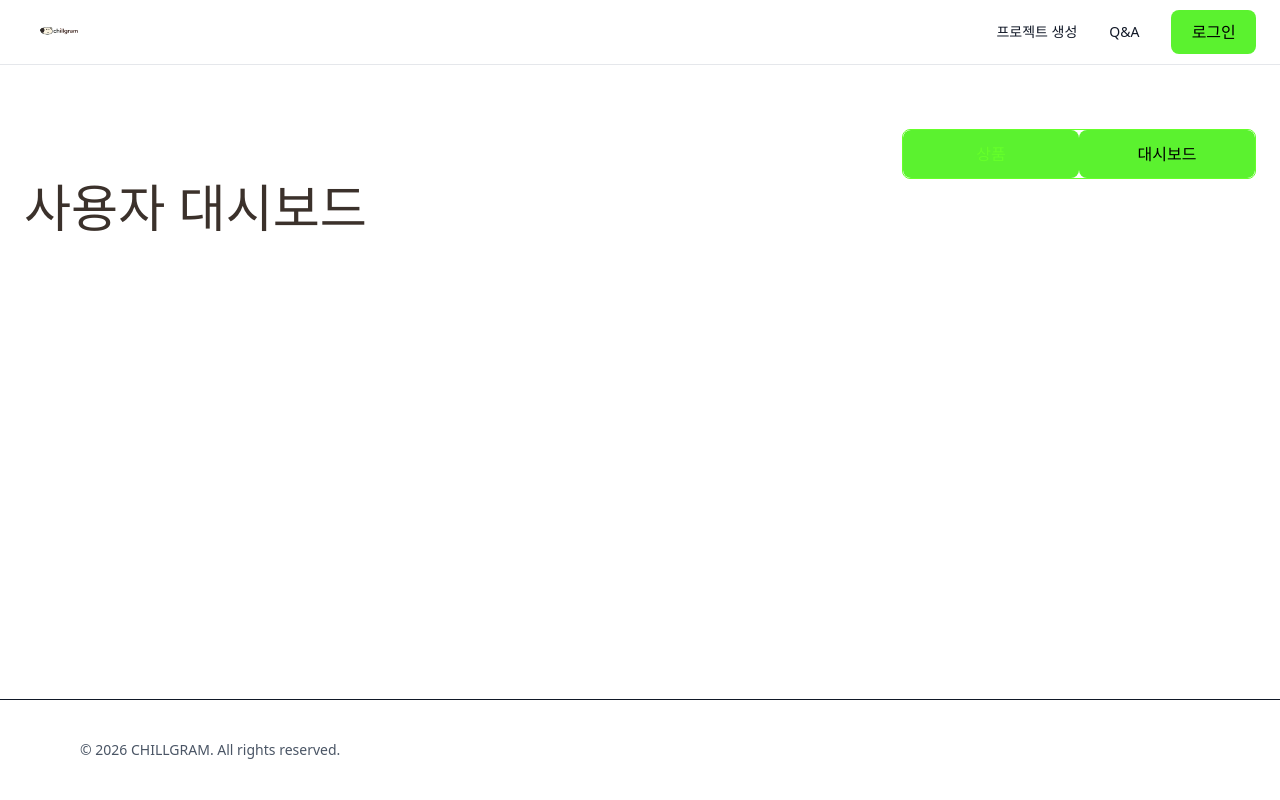
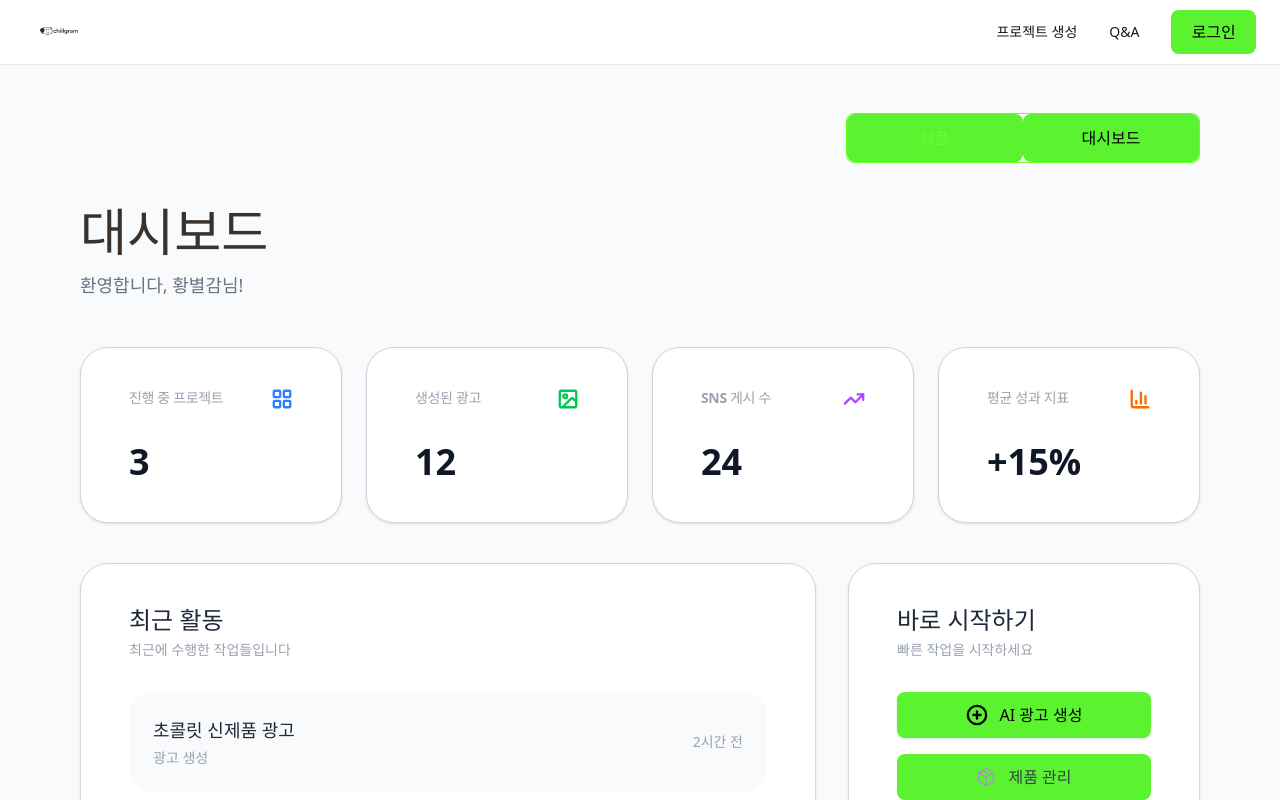
Before and after one commit to chillgram/CHILLGRAM_AI_FE, a React (Vite) app: page /dashboard in a window 1280 px wide. Shown: the top 800 px of the page. Built offline with nearby package versions, Linux system fonts and the light colour scheme.

Commit message:
feat: 대시보드 페이지 UI 구현
- 공통 컴포넌트 중심 구현

```diff
--- a/src/pages/DashboardPage.jsx
+++ b/src/pages/DashboardPage.jsx
@@ -1,20 +1,145 @@
-import TopTabs from "@/components/navigation/TopTabs";
+import React from "react";
+import {
+  LayoutGrid,
+  Image as ImageIcon,
+  TrendingUp,
+  BarChart3,
+  PlusCircle,
+  Package,
+  Share2,
+  FileText,
+} from "lucide-react";
+
+import Container from "../components/common/Container";
+import Card from "../components/common/Card";
+import TopTabs from "../components/navigation/TopTabs";
 
 export default function DashboardPage() {
+  const activities = [
+    { title: "초콜릿 신제품 광고", desc: "광고 생성", time: "2시간 전" },
+    { title: "인스타그램 캠페인", desc: "SNS 게시", time: "5시간 전" },
+    { title: "유기농 과자 시리즈", desc: "제품 추가", time: "1일 전" },
+  ];
+
   return (
-    <section className="w-full bg-white">
-      <div className="mx-auto max-w-7xl px-6 py-16">
-        <div className="flex justify-end">
+    <div className="min-h-full bg-[#F9FAFB] py-12">
+      <Container>
+        <div className="mb-10 flex justify-end">
           <TopTabs
             tabs={[
-                { label: "상품", value: "products", path: "/products" },
-                { label: "대시보드", value: "dashboard", path: "/dashboard" },
+              { label: "상품", value: "products", path: "/products" },
+              { label: "대시보드", value: "dashboard", path: "/dashboard" },
             ]}
-            />
+          />
         </div>
 
-        <h1 className="text-6xl font-extrabold text-[#3b312b]">사용자 대시보드</h1>
-      </div>
-    </section>
+        <div className="mb-12">
+          <h1 className="text-5xl font-black text-[#3b312b] mb-3">대시보드</h1>
+          <p className="text-lg text-gray-500 font-medium">
+            환영합니다, 황별감님!
+          </p>
+        </div>
+
+        <div className="grid grid-cols-1 md:grid-cols-4 gap-6 mb-10">
+          <StatItem
+            title="진행 중 프로젝트"
+            value="3"
+            icon={LayoutGrid}
+            color="text-blue-500"
+          />
+          <StatItem
+            title="생성된 광고"
+            value="12"
+            icon={ImageIcon}
+            color="text-green-500"
+          />
+          <StatItem
+            title="SNS 게시 수"
+            value="24"
+            icon={TrendingUp}
+            color="text-purple-500"
+          />
+          <StatItem
+            title="평균 성과 지표"
+            value="+15%"
+            icon={BarChart3}
+            color="text-orange-500"
+          />
+        </div>
+
+        <div className="grid grid-cols-1 lg:grid-cols-3 gap-8">
+          <div className="lg:col-span-2">
+            <Card className="h-full border-gray-200 shadow-sm">
+              <h2 className="text-2xl font-bold text-gray-800 mb-1">
+                최근 활동
+              </h2>
+              <p className="text-sm text-gray-400 mb-8">
+                최근에 수행한 작업들입니다
+              </p>
+              <div className="space-y-4">
+                {activities.map((item, idx) => (
+                  <div
+                    key={idx}
+                    className="flex justify-between items-center p-6 bg-[#F9FAFB] rounded-[24px] hover:bg-gray-50 transition-colors cursor-pointer"
+                  >
+                    <div>
+                      <div className="font-bold text-gray-800 text-lg">
+                        {item.title}
+                      </div>
+                      <div className="text-sm text-gray-400 mt-1">
+                        {item.desc}
+                      </div>
+                    </div>
+                    <div className="text-sm text-gray-400">{item.time}</div>
+                  </div>
+                ))}
+              </div>
+            </Card>
+          </div>
+
+          <div>
+            <Card className="h-full border-gray-200 shadow-sm">
+              <h2 className="text-2xl font-bold text-gray-800 mb-1">
+                바로 시작하기
+              </h2>
+              <p className="text-sm text-gray-400 mb-8">
+                빠른 작업을 시작하세요
+              </p>
+              <div className="flex flex-col gap-4">
+                <button className="w-full py-5 bg-[#5BF22F] text-black rounded-2xl font-black text-lg flex items-center justify-center gap-3 hover:brightness-95 transition-all shadow-sm">
+                  <PlusCircle size={22} strokeWidth={2.5} /> AI 광고 생성
+                </button>
+                <QuickButton icon={Package} label="제품 관리" />
+                <QuickButton icon={Share2} label="SNS 관리" />
+                <QuickButton icon={FileText} label="분석 & 리포트" />
+              </div>
+            </Card>
+          </div>
+        </div>
+      </Container>
+    </div>
   );
 }
+
+function StatItem({ title, value, icon: Icon, color }) {
+  return (
+    <Card className="flex h-44 flex-col justify-between border-gray-200 shadow-sm">
+      <div className="flex items-start justify-between">
+        <span className="text-sm font-bold tracking-tight text-gray-400">
+          {title}
+        </span>
+        {Icon && <Icon size={22} className={color} strokeWidth={2.5} />}
+      </div>
+      <div className="text-4xl font-black text-gray-900">{value}</div>
+    </Card>
+  );
+}
+
+function QuickButton({ icon: Icon, label }) {
+  return (
+    <button className="w-full py-5 bg-white border border-gray-200 rounded-2xl font-bold text-gray-700 flex items-center justify-center gap-3 hover:bg-gray-50 transition-colors">
+      {Icon && <Icon size={20} className="text-gray-400" />}
+      {label}
+    </button>
+  );
+}
```
